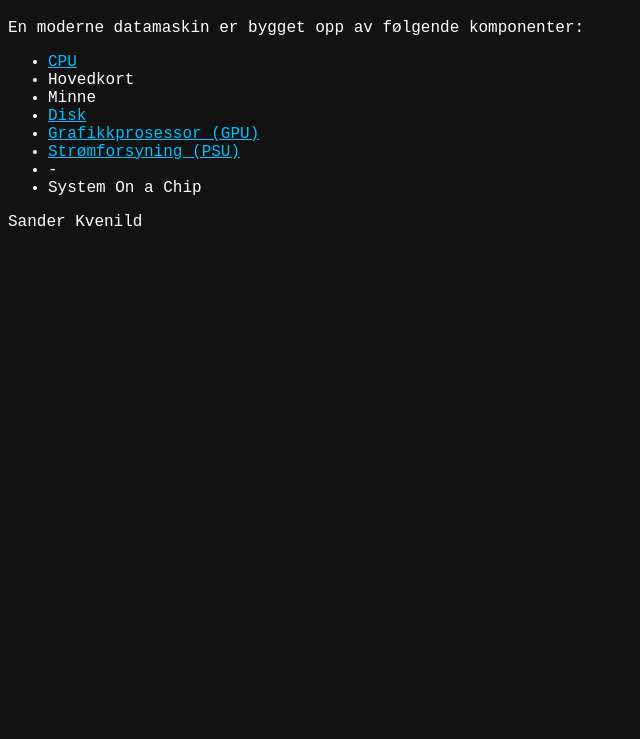
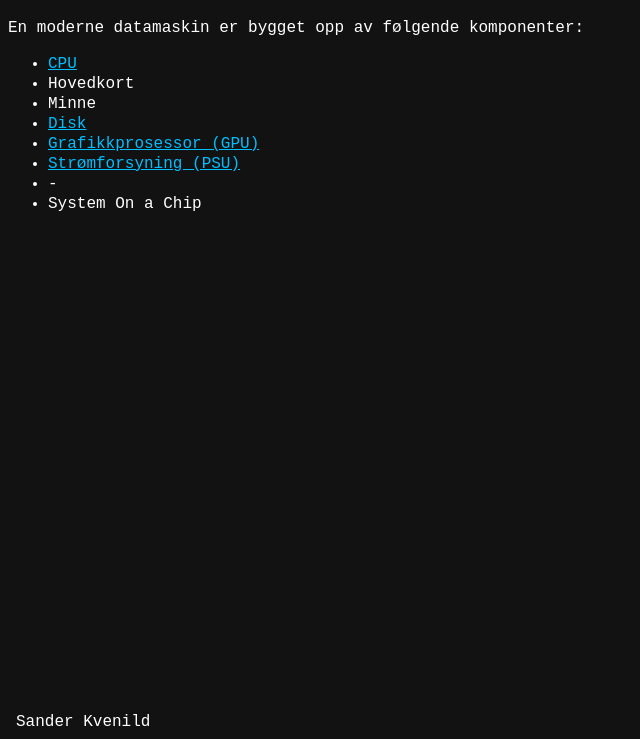
Before and after one commit to SanderKvenild/Computer-Architecture, a plain HTML site: page index.html in a window 1280 px wide. Shown: the part 61-800 px from the top of the page, without its empty margins (0-640 px from the left). Drawn offline with Linux system fonts and the light colour scheme.

Commit message:
added footer

```diff
--- a/styles.css
+++ b/styles.css
@@ -19,3 +19,15 @@ h2 {
 h3 {
     color: greenyellow;
 }
+
+li {
+    padding-top: 2px;
+}
+
+footer {
+    background-color: inherit;
+    width: 100%;
+    position: fixed;
+    bottom: 0%;
+    padding: 8px;
+}
```
